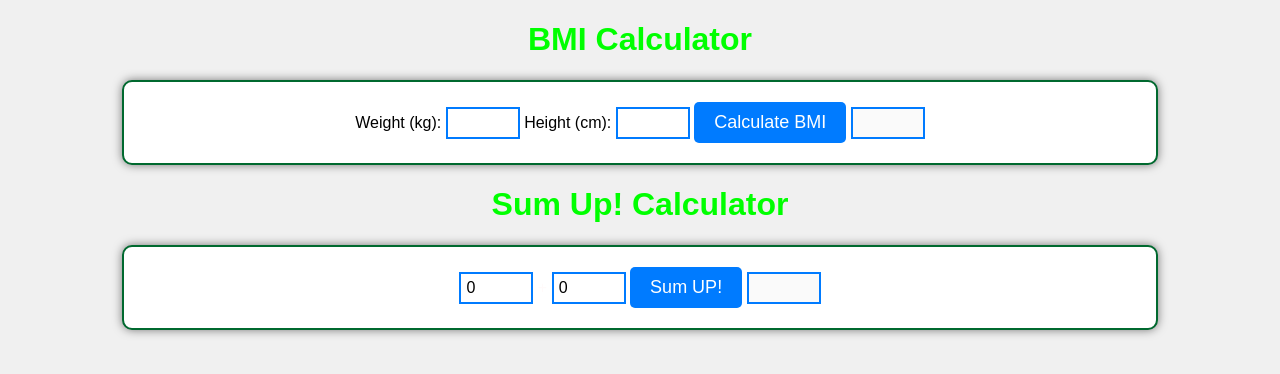
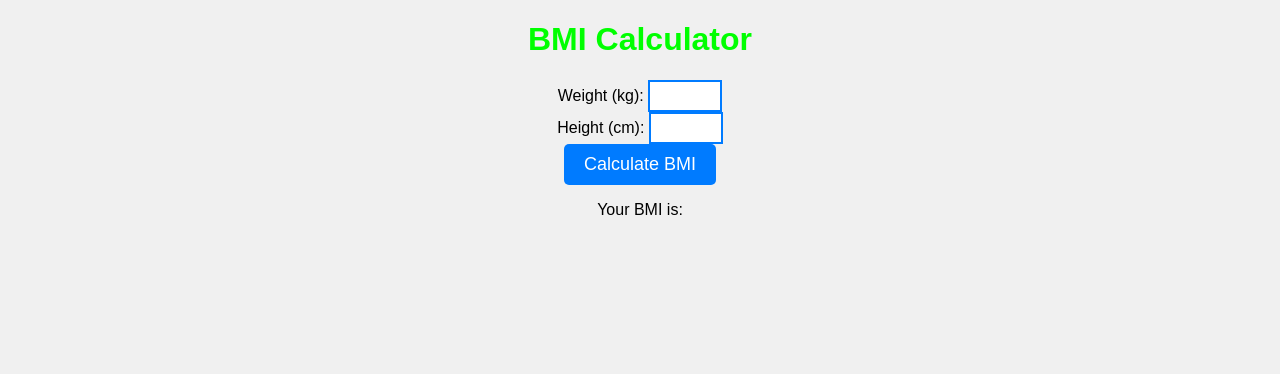
Before and after one commit to sunnybanger/bmitimer, a plain HTML site: page bmiCalculator.html in a window 1280 px wide. Drawn offline with Linux system fonts and the light colour scheme.

Commit message:
Update bmiCalculator.html

```diff
--- a/bmiCalculator.html
+++ b/bmiCalculator.html
@@ -1,38 +1,26 @@
 <!DOCTYPE html>
 <html lang="en">
-
 <head>
     <meta charset="UTF-8">
     <meta name="viewport" content="width=device-width, initial-scale=1.0">
-    <title>BMI and Sum Calculator</title>
+    <title>BMI Calculator</title>
     <link rel="stylesheet" href="styles.css">
 </head>
-
 <body>
-    <h1>BMI Calculator</h1>
-
-    <!-- BMI Calculator -->
-    <div class="section" id="bmiSection">
-        <label for="weight">Weight (kg):</label>
-        <input type="number" id="weight" min="1" required>
-        <label for="height">Height (cm):</label>
-        <input type="number" id="height" min="1" required>
-        <button id="calculateBMI">Calculate BMI</button>
-        <input type="text" id="bmiValue" disabled> <!-- Display BMI result -->
+    <div class="container">
+        <h1>BMI Calculator</h1>
+        <form>
+            <label for="weight">Weight (kg):</label>
+            <input type="number" id="weight" name="weight" required>
+            <br>
+            <label for="height">Height (cm):</label>
+            <input type="number" id="height" name="height" required>
+            <br>
+            <button type="button" id="calculateBMI">Calculate BMI</button>
+            <br>
+            <p>Your BMI is: <span id="bmiValue"></span></p>
+        </form>
     </div>
-
-    <h1>Sum Up! Calculator </h1>
-
-    <!-- Sum Calculator -->
-    <div class="section" id="sumSection">
-        <input type="number" id="numberone" value="0">
-        <p style="display: inline; color:snow;"> + </p>
-        <input type="number" id="numbertwo" value="0">
-        <button id="sumbtn" onclick="calculateSum()">Sum UP!</button>
-        <input type="text" id="sumValue" disabled> <!-- Display Sum result -->
-    </div>
-
-    <script src="bmiCalculator.js" type="text/javascript"></script>
+    <script src="bmiCalculator.js"></script>
 </body>
-
 </html>
```
